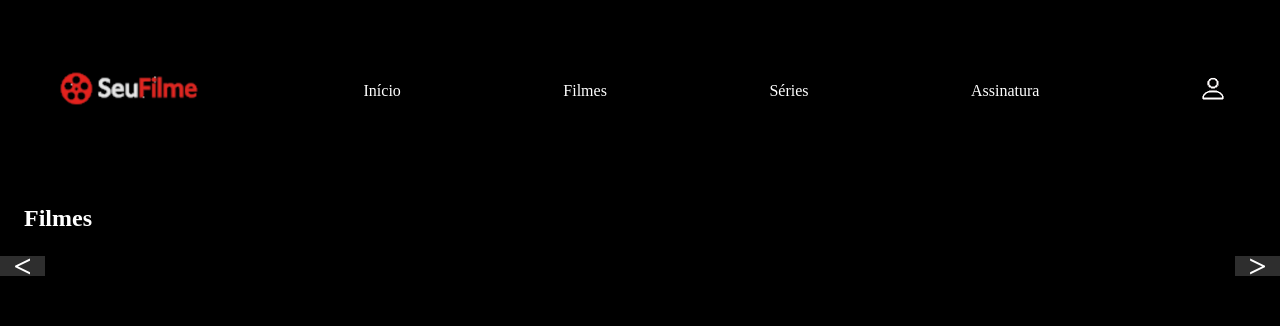
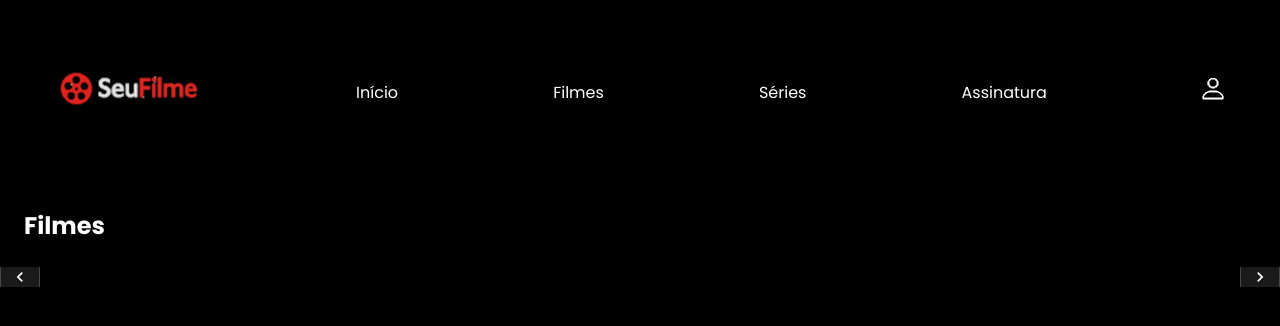
Before and after one commit to Gabriel-Araujo-Cunha/SeuFilme, a plain HTML site: page index.html in a window 1280 px wide. Drawn offline with nearby package versions, Linux system fonts and the light colour scheme; no server answers; a web font is replaced by a local one.

Commit message:
terceiro commit style carrosel

```diff
--- a/index.html
+++ b/index.html
@@ -4,6 +4,9 @@
 <head>
     <meta charset="UTF-8">
     <meta name="viewport" content="width=device-width, initial-scale=1.0">
+    <link
+        href="https://fonts.googleapis.com/css2?family=Dela+Gothic+One&family=Poppins:ital,wght@0,100;0,200;0,300;0,400;0,500;0,600;0,700;0,800;0,900;1,100;1,200;1,300;1,400;1,500;1,600;1,700;1,800;1,900&display=swap"
+        rel="stylesheet" />
     <link rel="stylesheet" href="styles/main.css">
     <title>SeuFilme</title>
 </head>
@@ -47,11 +50,20 @@
 
         <div class="carrossel">
 
-         <div class="filme__container" id="slider"></div>
+            <div class="filme__container" id="slider"></div>
 
-            <a class="button__esquerda sliderButton" onclick="sliderScrollLeft()">&lt; <!-- Renderiza como < --> </a>
+            <a class="button__esquerda sliderButton" onclick="sliderScrollLeft()">
+                <svg width="20" height="20" fill="white" viewBox="0 0 24 24">
+                    <path d="M15.41 16.59 10.83 12 15.41 7.41 14 6l-6 6 6 6z" />
+                </svg>
+            </a>
 
-            <a class="button__direita sliderButton" onclick="sliderScrollRight()">&gt; <!-- Renderiza como < --> </a>
+            <a class="button__direita sliderButton" onclick="sliderScrollRight()">
+                <svg width="20" height="20" fill="white" viewBox="0 0 24 24">
+                    <path d="M8.59 16.59L13.17 12 8.59 7.41 10 6l6 6-6 6z" />
+                </svg>
+            </a>
+
         </div>
 
     </section>
--- a/script.js
+++ b/script.js
@@ -1,6 +1,6 @@
 const sliders = document.querySelector(".filme__container");
 let scrollAmount = 0;
-let scrollPerClick = 100;
+let scrollPerClick = 220;
 const imagePadding = 20;
 
 
@@ -45,7 +45,7 @@ async function showMovies() {
 
         const firstImage = document.querySelector("img-0");
         if (firstImage) {
-            scrollPerClick = firstImage + imagePadding;
+            scrollPerClick = firstImage + imagePadding + 20;
         }
     }catch (error) {
         console.log("Erro ao buscar filmes" , error);
--- a/styles/main.css
+++ b/styles/main.css
@@ -3,6 +3,11 @@
   padding: 0;
   box-sizing: border-box;
 }
+:root {
+    --fonte-texto: 'Poppins', sans-serif;
+    --fonte-titulo: 'Poppins', sans-serif;
+}
+
 
 body {
   background-color: black;
@@ -21,6 +26,7 @@ body {
   flex-wrap: wrap;
   padding: 1rem;
   gap: 2rem;
+  font-family: var(--fonte-texto);
 }
 
 .nav__link {
@@ -36,14 +42,7 @@ body {
   color: #ffffff;
   margin: 1rem;
   padding: 0.5rem;
-}
-
-.filme__containe {
-    display: flex;
-    flex-direction: column;
-    align-items: center;
-    justify-content: center;
-    gap: 1rem;
+  font-family: var(--fonte-titulo);
 }
 
 .carrossel {
@@ -61,6 +60,10 @@ body {
   padding: 10px 0;
 }
 
+.filme__container::-webkit-scrollbar {
+  display: none;
+}
+
 .slider-img {
   width: 200px;
   height: auto;
@@ -70,25 +73,38 @@ body {
 
 .sliderButton {
   position: absolute;
-      top: 0;
-      bottom: 0;
-      width: 45px;
-      font-size: 32px;
+  top: 50%;
+  transform: translateY(-50%);
+  width: 2.5rem;
+  height: 3rem;
+  font-size: 24px;
   font-weight: bold;
-      background-color: #57575787;
+  background: rgba(255, 255, 255, 0.1);
+  backdrop-filter: blur(10px);
   color: white;
   display: flex;
   align-items: center;
   justify-content: center;
   cursor: pointer;
   z-index: 2;
-      user-select: none;
+  border: 1px solid rgba(255, 255, 255, 0.2);
+  transition: all 0.3s ease;
 }
+
+.sliderButton:hover {
+  opacity: 1;
+  background: rgba(255, 255, 255, 0.3);
+}
+
+
 
 .button__esquerda {
   left: 0;
+  height: 5rem;
+
 }
 
 .button__direita {
   right: 0;
+  height: 5rem;
 }
```
Lines whose indentation alone changed are shown as unchanged.
